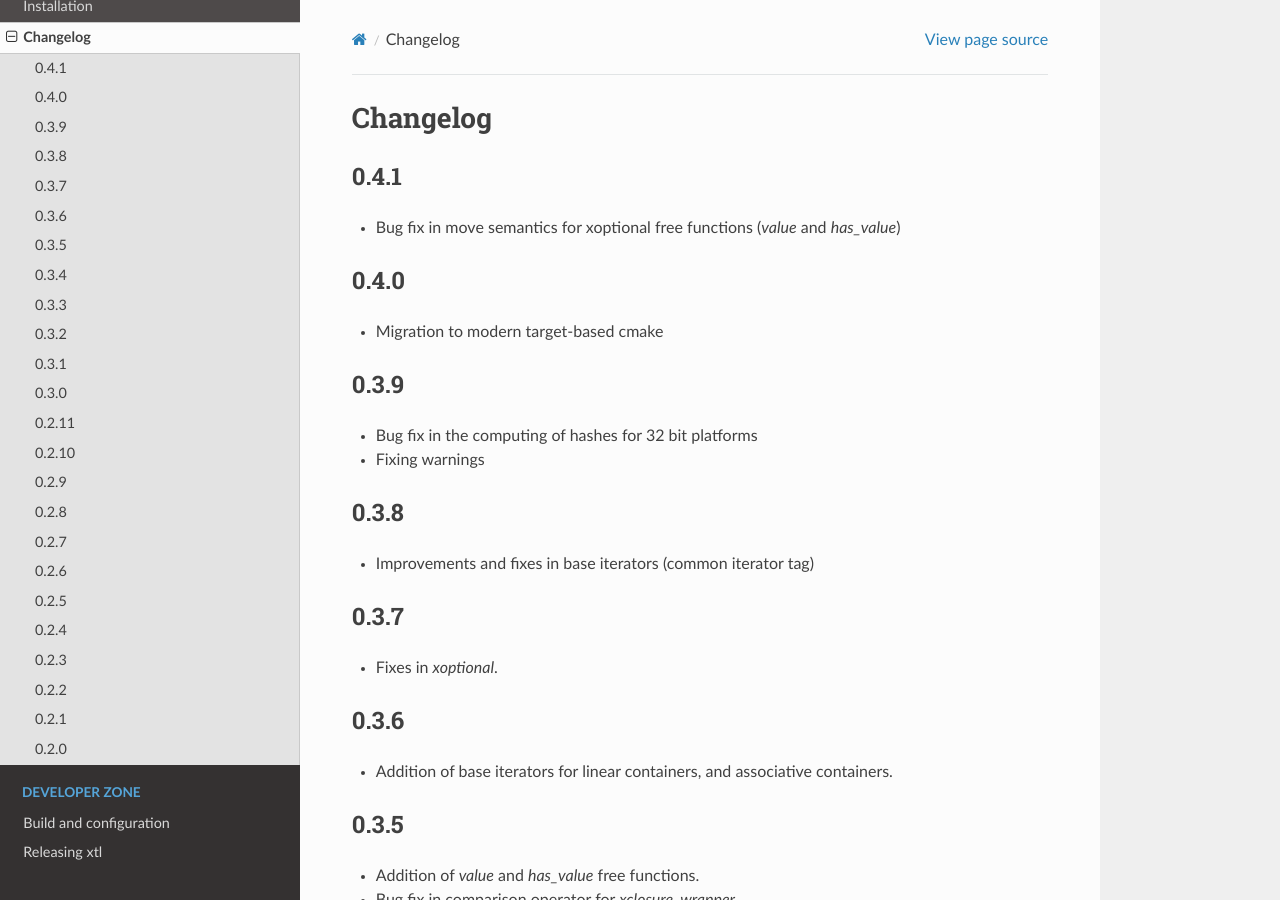
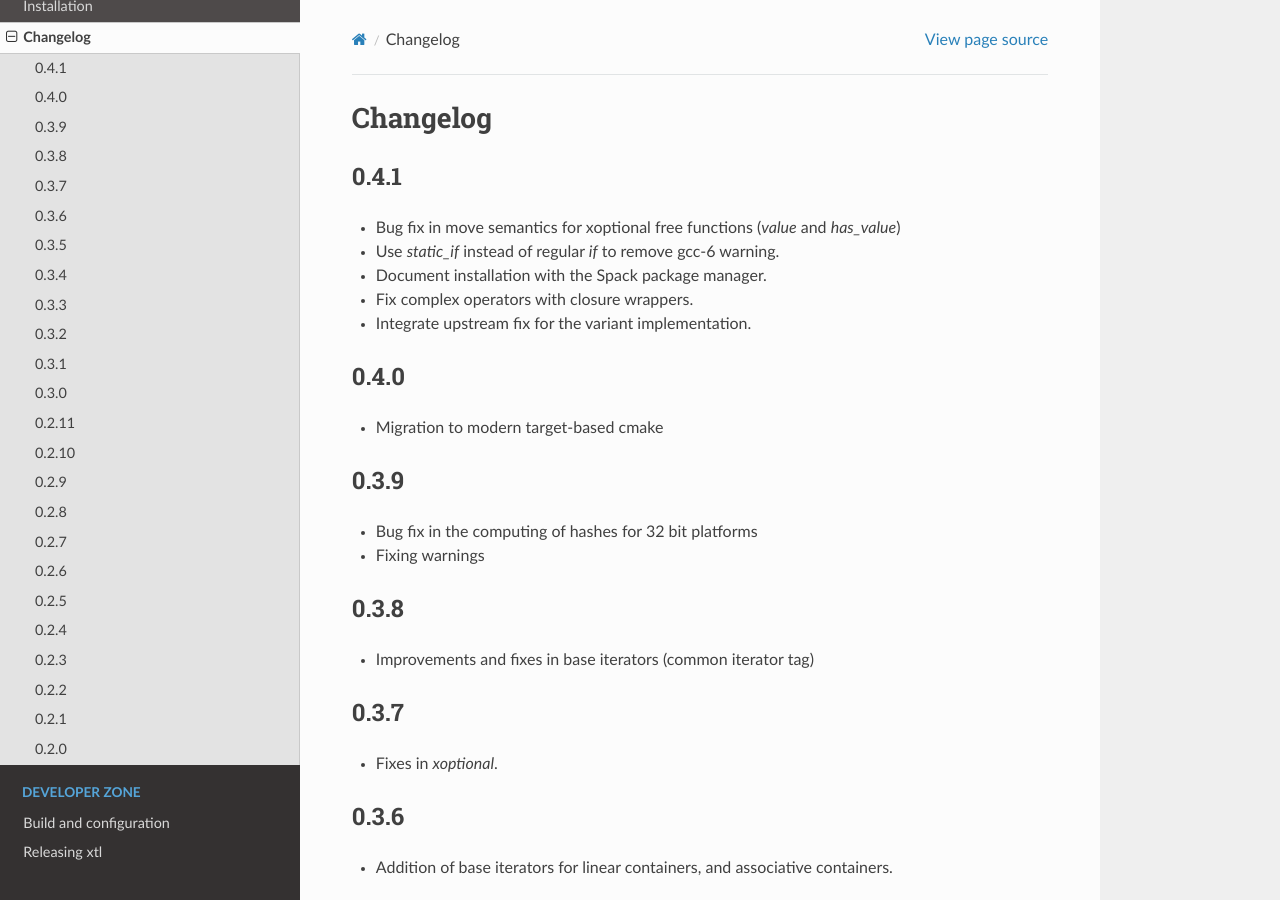
Before and after one commit to xtensor-stack/xtl, a Sphinx documentation site: the page built from docs/source/changelog.rst, in a window 1280 px wide and 900 px high. Built offline with Sphinx 7.4.7 and the Read the Docs theme 2.0.0, drawn with Linux system fonts in a browser that asks for light colours.

Commit message:
Release 0.4.1

```diff
--- a/docs/source/changelog.rst
+++ b/docs/source/changelog.rst
@@ -11,6 +11,10 @@ Changelog
 -----
 
 - Bug fix in move semantics for xoptional free functions (`value` and `has_value`)
+- Use `static_if` instead of regular `if` to remove gcc-6 warning.
+- Document installation with the Spack package manager.
+- Fix complex operators with closure wrappers.
+- Integrate upstream fix for the variant implementation.
 
 0.4.0
 -----
@@ -43,7 +47,6 @@ Changelog
 
 - Addition of `value` and `has_value` free functions.
 - Bug fix in comparison operator for `xclosure_wrapper`.
-
 
 0.3.4
 -----
```
Also changed, not shown: 1 other file.
